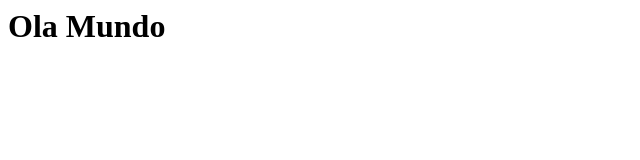
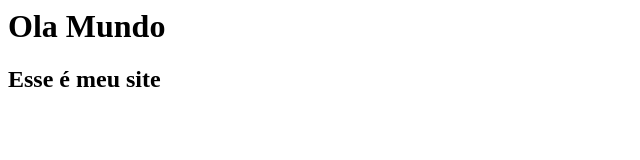
Before and after one commit to jhelioneton/jhelioneto.github.io, a plain HTML site: page index.html in a window 1280 px wide. Shown: the whole page, without its empty margins (0-640 px from the left). Drawn offline with Linux system fonts and the light colour scheme.

Commit message:
segunda linha adicionada

```diff
--- a/index.html
+++ b/index.html
@@ -1 +1,2 @@
 <h1>Ola Mundo</h1>
+<h2>Esse é meu site</h2>
```
